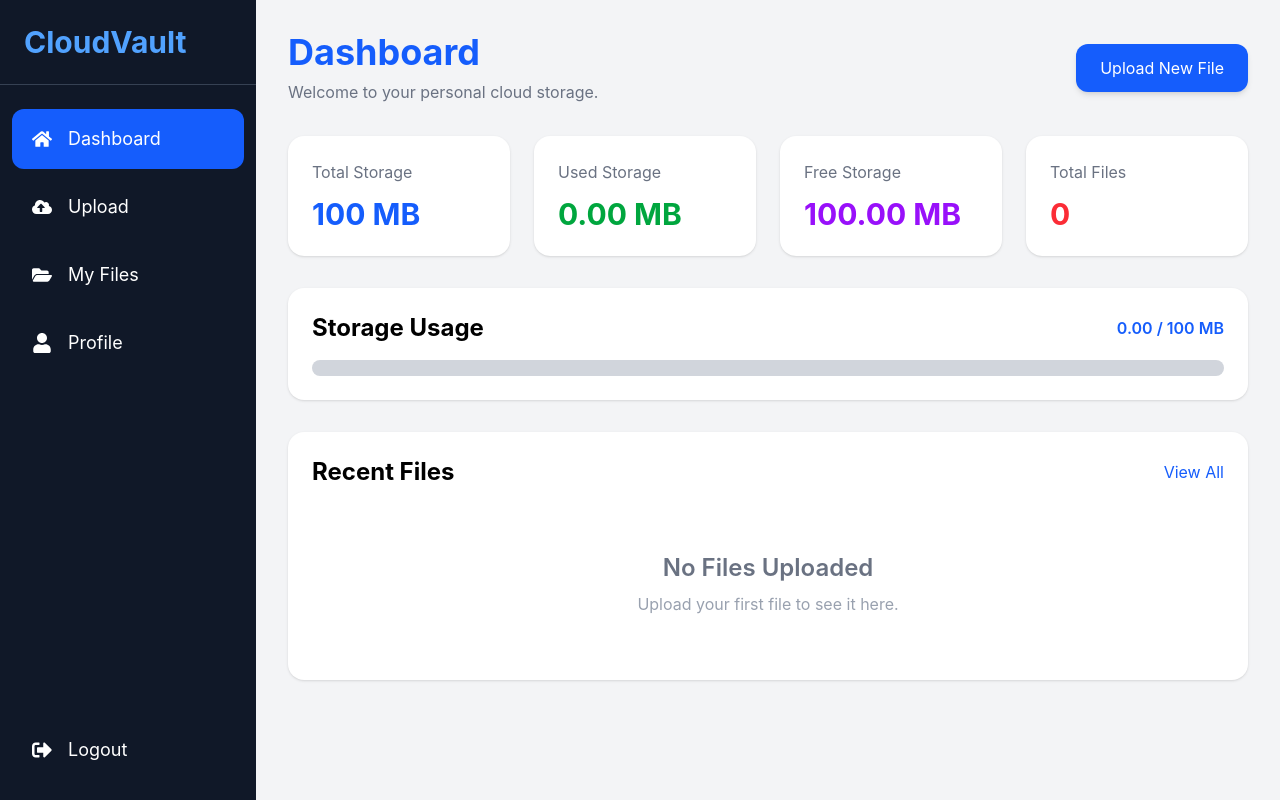
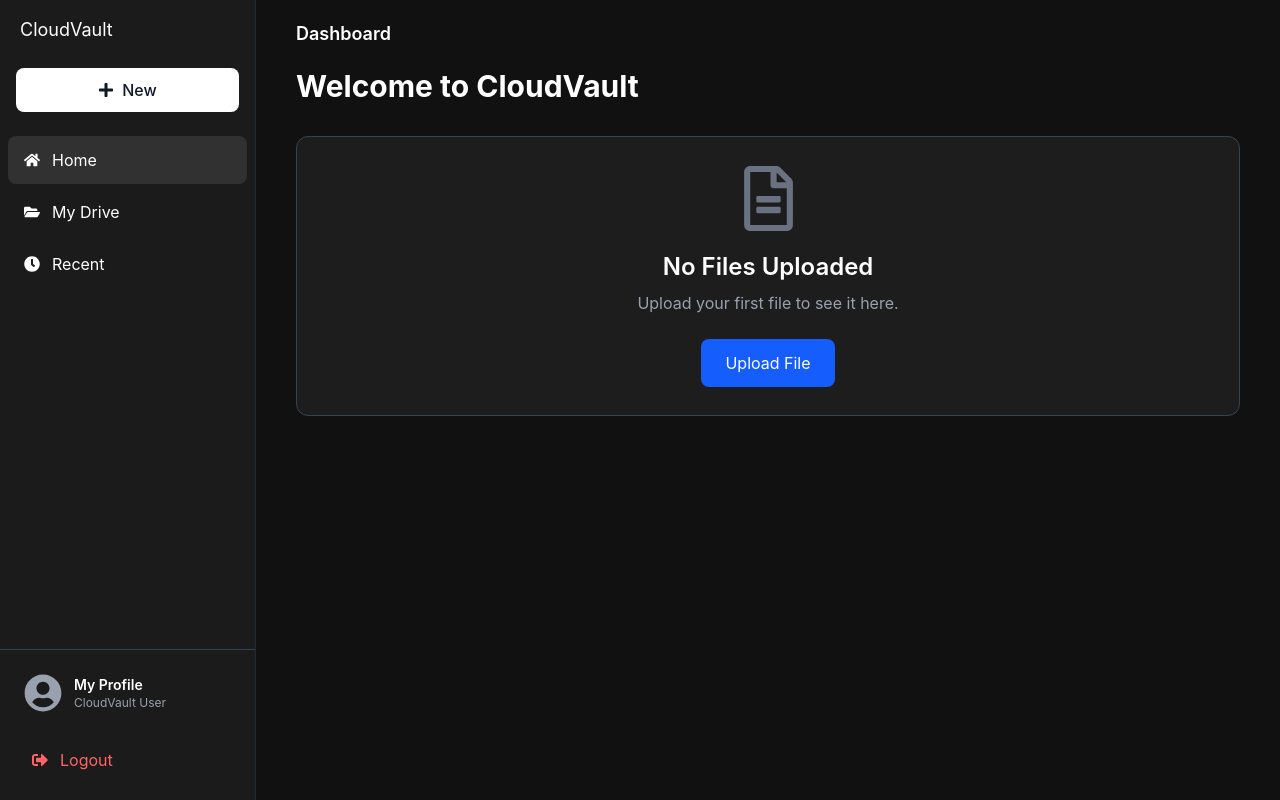
Before and after one commit to kiranpal1719/CloudBox, a React (Vite) app: page /dashboard in a window 1280 px wide. Built offline with nearby package versions, Linux system fonts and the light colour scheme.

Commit message:
Added logout functionality in sidebar

```diff
--- a/src/components/Sidebar.jsx
+++ b/src/components/Sidebar.jsx
@@ -1,152 +1,186 @@
 import { useState } from "react";
-import { Link, useLocation } from "react-router-dom";
+import { Link, useLocation, useNavigate } from "react-router-dom";
 import {
   FaBars,
   FaTimes,
   FaHome,
-  FaCloudUploadAlt,
   FaFolderOpen,
-  FaUser,
+  FaClock,
+  FaPlus,
+  FaUserCircle,
   FaSignOutAlt,
 } from "react-icons/fa";
 
 function Sidebar() {
   const location = useLocation();
+  const navigate = useNavigate();
   const [isOpen, setIsOpen] = useState(false);
 
-  const menuItems = [
-    {
-      name: "Dashboard",
-      path: "/dashboard",
-      icon: <FaHome />,
-    },
-    {
-      name: "Upload",
-      path: "/upload",
-      icon: <FaCloudUploadAlt />,
-    },
-    {
-      name: "My Files",
-      path: "/files",
-      icon: <FaFolderOpen />,
-    },
-    {
-      name: "Profile",
-      path: "/profile",
-      icon: <FaUser />,
-    },
-  ];
+const handleLogout = () => {
+  navigate("/", { replace: true });
+  setIsOpen(false);
+};
 
   return (
     <>
       {/* Mobile Header */}
-
-      <header className="lg:hidden fixed top-0 left-0 right-0 h-16 bg-gray-900 text-white flex items-center justify-between px-5 shadow-md z-50">
-
+      <header className="lg:hidden fixed top-0 left-0 right-0 h-16 bg-[#181818] border-b border-gray-800 flex items-center justify-between px-4 z-50">
         <button onClick={() => setIsOpen(true)}>
-          <FaBars size={22} />
+          <FaBars className="text-white text-xl" />
         </button>
 
-        <h1 className="text-xl font-bold text-blue-400">
+        <h1 className="text-blue-600 font-semibold text-lg">
           CloudVault
         </h1>
 
         <div className="w-6"></div>
-
       </header>
 
-      {/* Overlay */}
 
       {isOpen && (
         <div
+          onClick={() => setIsOpen(false)}
           className="fixed inset-0 bg-black/50 z-40 lg:hidden"
-          onClick={() => setIsOpen(false)}
-        />
+        ></div>
       )}
 
-      {/* Sidebar */}
 
       <aside
-        className={`fixed top-0 left-0 h-screen w-64 bg-gray-900 text-white z-50 transform transition-transform duration-300
-        ${
-          isOpen ? "translate-x-0" : "-translate-x-full"
-        }
-        lg:translate-x-0`}
+        className={`
+          fixed top-0 left-0 h-screen
+          w-60 sm:w-64
+          bg-[#1B1B1B]
+          border-r border-gray-800
+          text-white
+          flex flex-col
+          transition-transform duration-300
+          z-50
+          ${
+            isOpen
+              ? "translate-x-0"
+              : "-translate-x-full lg:translate-x-0"
+          }
+        `}
       >
 
-        {/* Logo */}
-
-        <div className="flex items-center justify-between p-6 border-b border-gray-700">
-
-          <h1 className="text-3xl font-bold text-blue-400">
-            CloudVault
-          </h1>
-
-          <button
-            onClick={() => setIsOpen(false)}
-            className="lg:hidden"
-          >
-            <FaTimes size={22} />
+        <div className="lg:hidden flex justify-end p-4">
+          <button onClick={() => setIsOpen(false)}>
+            <FaTimes className="text-xl" />
           </button>
-
         </div>
 
-        {/* Menu */}
 
-        <nav className="mt-6 px-3">
+        <div className="px-5 pt-4">
+          <div className="text-lg">
+            CloudVault
+          </div>
+        </div>
 
-          {menuItems.map((item) => (
 
-            <Link
-              key={item.name}
-              to={item.path}
-              onClick={() => setIsOpen(false)}
-              className={`flex items-center gap-4 px-5 py-4 rounded-xl mb-2 transition-all
-              ${
-                location.pathname === item.path
-                  ? "bg-blue-600"
-                  : "hover:bg-gray-800"
-              }`}
-            >
+        <div className="px-4 mt-6">
+          <Link
+            to="/upload"
+            onClick={() => setIsOpen(false)}
+            className="flex items-center justify-center gap-2 bg-white text-gray-900 py-2.5 rounded-lg font-medium hover:bg-gray-200 transition"
+          >
+            <FaPlus />
+            New
+          </Link>
+        </div>
 
-              <span className="text-xl">
-                {item.icon}
-              </span>
 
-              <span className="text-lg">
-                {item.name}
-              </span>
+        <nav className="mt-6 px-2 space-y-1">
 
-            </Link>
+          <Link
+            to="/dashboard"
+            onClick={() => setIsOpen(false)}
+            className={`flex items-center gap-3 px-4 py-3 rounded-lg transition ${
+              location.pathname === "/dashboard"
+                ? "bg-[#313131]"
+                : "hover:bg-[#2A2A2A]"
+            }`}
+          >
+            <FaHome />
+            Home
+          </Link>
 
-          ))}
+
+          <Link
+            to="/files"
+            onClick={() => setIsOpen(false)}
+            className={`flex items-center gap-3 px-4 py-3 rounded-lg transition ${
+              location.pathname === "/files"
+                ? "bg-[#313131]"
+                : "hover:bg-[#2A2A2A]"
+            }`}
+          >
+            <FaFolderOpen />
+            My Drive
+          </Link>
+
+
+          <Link
+            to="/recent"
+            onClick={() => setIsOpen(false)}
+            className={`flex items-center gap-3 px-4 py-3 rounded-lg transition ${
+              location.pathname === "/recent"
+                ? "bg-[#313131]"
+                : "hover:bg-[#2A2A2A]"
+            }`}
+          >
+            <FaClock />
+            Recent
+          </Link>
 
         </nav>
 
-        {/* Logout */}
 
-        <div className="absolute bottom-5 left-0 w-full px-3">
+        {/* Bottom Section */}
+        <div className="mt-auto border-t border-gray-700 p-4">
 
+
+          {/* Profile */}
           <Link
-            to="/login"
-            className="flex items-center gap-4 px-5 py-4 rounded-xl hover:bg-red-600 transition"
+            to="/profile"
+            onClick={() => setIsOpen(false)}
+            className="flex items-center gap-3 hover:bg-[#2A2A2A] rounded-lg p-2 transition"
           >
 
-            <FaSignOutAlt className="text-xl" />
+            <FaUserCircle
+              size={38}
+              className="text-gray-400"
+            />
 
-            <span className="text-lg">
-              Logout
-            </span>
+            <div>
+              <h3 className="text-sm font-semibold">
+                My Profile
+              </h3>
+
+              <p className="text-xs text-gray-400">
+                CloudVault User
+              </p>
+            </div>
 
           </Link>
+
+
+          {/* Logout Button */}
+          <button
+            onClick={handleLogout}
+            className="mt-4 w-full flex items-center gap-3 px-4 py-3 rounded-lg text-red-400 hover:bg-[#2A2A2A] transition"
+          >
+            <FaSignOutAlt />
+            Logout
+          </button>
+
 
         </div>
 
       </aside>
 
-      {/* Desktop Spacer */}
 
-      <div className="hidden lg:block w-64 flex-shrink-0"></div>
+      <div className="hidden lg:block w-60 sm:w-64"></div>
+
     </>
   );
 }
--- a/src/pages/Dashboard.jsx
+++ b/src/pages/Dashboard.jsx
@@ -1,220 +1,299 @@
 import { useEffect, useState } from "react";
 import { useNavigate } from "react-router-dom";
 import Sidebar from "../components/Sidebar";
+import { FiMoreVertical } from "react-icons/fi";
+import { FaRegFileAlt } from "react-icons/fa";
 
 function Dashboard() {
+
   const navigate = useNavigate();
   const [files, setFiles] = useState([]);
 
   useEffect(() => {
     const storedFiles =
       JSON.parse(localStorage.getItem("myFiles")) || [];
+
     setFiles(storedFiles);
   }, []);
 
-  const totalStorage = 100;
-
-  const usedStorage = files.reduce((total, file) => {
-    return total + parseFloat(file.size);
-  }, 0);
-
-  const freeStorage = totalStorage - usedStorage;
 
   return (
-    <div className="flex min-h-screen bg-gray-100">
 
+    <div className="flex min-h-screen bg-[#111111]">
+
+      {/* Sidebar */}
       <Sidebar />
 
-      <main className="flex-1 p-5 sm:p-6 lg:p-8 mt-16 lg:mt-0 overflow-x-hidden">
 
-        {/* Header */}
+      {/* Main Content */}
+<main
+  className="
+  flex-1
+  w-full
+  min-w-0
+  overflow-x-hidden
+  "
+>
 
-        <div className="flex flex-col md:flex-row justify-between md:items-center gap-5 mb-8">
 
-          <div>
+        {/* Top Heading */}
+        <div className="px-4 sm:px-6 lg:px-10 py-5">
 
-            <h1 className="text-3xl md:text-4xl font-bold text-blue-600">
+          <h1 className="text-white text-lg font-semibold">
             Dashboard
           </h1>
 
-            <p className="text-gray-500 mt-2">
-              Welcome to your personal cloud storage.
-            </p>
-
         </div>
 
-          <button
-            onClick={() => navigate("/upload")}
-            className="bg-blue-600 hover:bg-blue-700 text-white px-6 py-3 rounded-xl shadow-md"
-          >
-            Upload New File
-          </button>
 
-        </div>
 
-        {/* Cards */}
+        {/* Content */}
 
-        <div className="grid grid-cols-1 sm:grid-cols-2 xl:grid-cols-4 gap-6">
+        <div className="
+          px-4
+          sm:px-6
+          lg:px-10
+          pb-10
+        ">
 
-          <div className="bg-white rounded-2xl shadow p-6">
 
-            <p className="text-gray-500">
-              Total Storage
-            </p>
-
-            <h2 className="text-3xl font-bold text-blue-600 mt-3">
-              {totalStorage} MB
+          <h2 className="
+            text-white
+            text-2xl
+            sm:text-3xl
+            font-bold
+          ">
+            Welcome to CloudVault
           </h2>
 
-          </div>
 
-          <div className="bg-white rounded-2xl shadow p-6">
 
-            <p className="text-gray-500">
-              Used Storage
-            </p>
-
-            <h2 className="text-3xl font-bold text-green-600 mt-3">
-              {usedStorage.toFixed(2)} MB
-            </h2>
-
-          </div>
-
-          <div className="bg-white rounded-2xl shadow p-6">
-
-            <p className="text-gray-500">
-              Free Storage
-            </p>
-
-            <h2 className="text-3xl font-bold text-purple-600 mt-3">
-              {freeStorage.toFixed(2)} MB
-            </h2>
-
-          </div>
-
-          <div className="bg-white rounded-2xl shadow p-6">
-
-            <p className="text-gray-500">
-              Total Files
-            </p>
-
-            <h2 className="text-3xl font-bold text-red-500 mt-3">
-              {files.length}
-            </h2>
-
-          </div>
-
-        </div>
-
-        {/* Storage */}
-
-        <div className="bg-white rounded-2xl shadow p-6 mt-8">
-
-          <div className="flex justify-between items-center mb-4">
-
-            <h2 className="text-2xl font-bold">
-              Storage Usage
-            </h2>
-
-            <span className="text-blue-600 font-semibold">
-              {usedStorage.toFixed(2)} / {totalStorage} MB
-            </span>
-
-          </div>
-
-          <div className="w-full bg-gray-300 rounded-full h-4">
+          {/* Files Grid */}
 
           <div
-              className="bg-blue-600 h-4 rounded-full"
-              style={{
-                width: `${Math.min(
-                  (usedStorage / totalStorage) * 100,
-                  100
-                )}%`,
-              }}
-            ></div>
+className="
+grid
+grid-cols-1
+md:grid-cols-2
+xl:grid-cols-3
+gap-6
+mt-8
+w-full
+"
+>
 
-          </div>
 
-        </div>
+          {
+            files.length === 0 ? (
 
-        {/* Recent Files */}
+              <div className="col-span-full w-full max-w-5xl mx-auto">
 
-        <div className="bg-white rounded-2xl shadow p-6 mt-8">
 
-          <div className="flex justify-between items-center mb-6">
+                <div
+                className="
+                bg-[#1d1d1d]
+                border
+                border-gray-700
+                rounded-xl
+                min-h-[280px]
+                flex
+                flex-col
+                justify-center
+                items-center
+                px-5
+                text-center
+                "
+                >
 
-            <h2 className="text-2xl font-bold">
-              Recent Files
-            </h2>
 
-            <button
-              onClick={() => navigate("/files")}
-              className="text-blue-600 hover:underline"
+                  <FaRegFileAlt
+                    size={65}
+                    className="text-gray-500"
+                  />
+
+
+                  <h3
+                  className="
+                  text-white
+                  text-xl
+                  sm:text-2xl
+                  font-semibold
+                  mt-5
+                  "
                   >
-              View All
-            </button>
-
-          </div>
-
-          {files.length === 0 ? (
-
-            <div className="text-center py-10">
-
-              <h3 className="text-2xl font-semibold text-gray-500">
                     No Files Uploaded
                   </h3>
+
 
                   <p className="text-gray-400 mt-2">
                     Upload your first file to see it here.
                   </p>
 
+
+                  <button
+                  onClick={() => navigate("/upload")}
+                  className="
+                  mt-6
+                  bg-blue-600
+                  hover:bg-blue-700
+                  px-6
+                  py-3
+                  rounded-lg
+                  text-white
+                  transition
+                  "
+                  >
+                    Upload File
+                  </button>
+
+
                 </div>
+
+
+              </div>
+
 
             ) : (
 
-            <div className="space-y-4">
 
-              {files
-                .slice(-5)
+              files
+              .slice()
               .reverse()
-                .map((file) => (
+              .map((file)=>(
+
 
                 <div
                 key={file.id}
-                    className="flex flex-col sm:flex-row justify-between sm:items-center gap-3 border rounded-xl p-4 hover:bg-gray-50"
+                className="
+                bg-[#1d1d1d]
+                border
+                border-gray-700
+                rounded-xl
+                hover:border-blue-500
+                transition
+                overflow-hidden
+                "
                 >
 
-                    <div>
 
-                      <h3 className="font-semibold text-lg">
+                  {/* Header */}
+
+                  <div
+                  className="
+                  flex
+                  justify-between
+                  items-center
+                  p-4
+                  "
+                  >
+
+
+                    <h3
+                    className="
+                    text-white
+                    text-sm
+                    font-medium
+                    truncate
+                    max-w-[80%]
+                    "
+                    >
                       {file.name}
                     </h3>
 
-                      <p className="text-gray-500 text-sm">
-                        {file.uploadedAt}
-                      </p>
+
+                    <FiMoreVertical
+                    className="
+                    text-gray-400
+                    hover:text-white
+                    "
+                    />
 
                   </div>
 
-                    <span className="font-semibold text-blue-600">
-                      {file.size}
-                    </span>
+
+
+                  {/* Icon Area */}
+
+                  <div
+                  className="
+                  h-44
+                  sm:h-48
+                  bg-[#262626]
+                  flex
+                  flex-col
+                  justify-center
+                  items-center
+                  "
+                  >
+
+
+                    <FaRegFileAlt
+                    size={65}
+                    className="text-blue-500"
+                    />
+
+
+                    <p className="text-gray-300 mt-3 text-sm">
+                      File
+                    </p>
+
 
                   </div>
 
-                ))}
+
+
+
+                  {/* Footer */}
+
+                  <div
+                  className="
+                  border-t
+                  border-gray-700
+                  p-4
+                  "
+                  >
+
+                    <p className="text-xs text-gray-500">
+                      Last Updated
+                    </p>
+
+
+                    <p className="text-sm text-gray-300 mt-1">
+                      {file.uploadedAt || "Today"}
+                    </p>
+
+
+                    <p className="text-xs text-blue-400 mt-2">
+                      {file.size}
+                    </p>
+
 
                   </div>
 
-          )}
 
                 </div>
 
+
+              ))
+
+
+            )
+          }
+
+
+          </div>
+
+
+        </div>
+
+
       </main>
 
+
     </div>
+
   );
 }
 
+
 export default Dashboard;
--- a/src/pages/Upload.jsx
+++ b/src/pages/Upload.jsx
@@ -1,5 +1,6 @@
 import { useRef, useState } from "react";
 import { useNavigate } from "react-router-dom";
+import { FiUploadCloud, FiX } from "react-icons/fi";
 import Sidebar from "../components/Sidebar";
 
 function Upload() {
@@ -35,44 +36,66 @@ function Upload() {
       size: (selectedFile.size / 1024 / 1024).toFixed(2) + " MB",
       type: selectedFile.type,
       uploadedAt: new Date().toLocaleString(),
+      preview: URL.createObjectURL(selectedFile),
     });
 
-    localStorage.setItem("myFiles", JSON.stringify(files));
+    localStorage.setItem(
+      "myFiles",
+      JSON.stringify(files)
+    );
 
     alert("File Uploaded Successfully!");
 
-    navigate("/files");
+    navigate("/dashboard");
   };
 
   return (
-    <div className="flex min-h-screen bg-gray-100">
+    <div className="flex min-h-screen bg-[#0d0d0d]">
 
       <Sidebar />
 
-      <main className="flex-1 p-5 sm:p-6 lg:p-8 mt-16 lg:mt-0">
+      <main className="flex-1 mt-16 lg:mt-0 flex items-center justify-center p-4">
 
-        <div className="mb-8">
+        {/* Dark Overlay */}
 
-          <h1 className="text-3xl md:text-4xl font-bold text-blue-600">
-            Upload Files
-          </h1>
+        <div className="absolute inset-0 bg-black/60"></div>
 
-          <p className="text-gray-500 mt-2">
-            Upload your documents, images and videos securely.
-          </p>
+        {/* Upload Modal */}
+
+        <div className="relative z-10 bg-[#181818] w-full max-w-md rounded-xl border border-gray-700 shadow-2xl">
+
+          {/* Header */}
+
+          <div className="flex items-center justify-between px-5 py-4 border-b border-gray-700">
+
+            <div className="flex items-center gap-3">
+
+              <FiUploadCloud
+                className="text-white"
+                size={22}
+              />
+
+              <h2 className="text-white text-lg font-semibold">
+                Upload File
+              </h2>
 
             </div>
 
-        <div className="bg-white rounded-2xl shadow-lg p-6 md:p-10">
+            <button
+              onClick={() => navigate("/dashboard")}
+              className="text-gray-400 hover:text-white"
+            >
+              <FiX size={20} />
+            </button>
 
-          <div className="border-2 border-dashed border-blue-500 rounded-2xl p-8 md:p-16 text-center">
+          </div>
 
-            <h2 className="text-2xl font-bold">
-              Drag & Drop Files Here
-            </h2>
+          {/* Body */}
 
-            <p className="text-gray-500 mt-3">
-              or choose a file from your device
+          <div className="p-5">
+
+            <p className="text-gray-400 text-sm mb-5">
+              Select a file to upload to CloudVault
             </p>
 
             <input
@@ -82,52 +105,59 @@ function Upload() {
               className="hidden"
             />
 
-            <div className="flex flex-col sm:flex-row justify-center gap-4 mt-8">
-
             <button
               onClick={handleChooseFile}
-                className="bg-blue-600 hover:bg-blue-700 text-white px-8 py-3 rounded-xl"
+              className="w-full bg-[#252525] hover:bg-[#303030] text-white border border-gray-700 rounded-lg py-3 transition"
             >
-                Choose File
+              {selectedFile
+                ? selectedFile.name
+                : "Choose File"}
             </button>
-
-              <button
-                onClick={handleUpload}
-                className="bg-green-600 hover:bg-green-700 text-white px-8 py-3 rounded-xl"
-              >
-                Upload
-              </button>
-
-            </div>
 
             {selectedFile && (
 
-              <div className="mt-10 bg-gray-100 rounded-xl p-6 text-left">
+              <div className="mt-5 bg-[#232323] rounded-lg p-4 border border-gray-700">
 
-                <h3 className="text-xl font-bold mb-4">
-                  Selected File
-                </h3>
-
-                <div className="space-y-3">
-
-                  <p>
-                    <strong>Name :</strong> {selectedFile.name}
+                <p className="text-white text-sm">
+                  <span className="font-semibold">
+                    Name:
+                  </span>{" "}
+                  {selectedFile.name}
                 </p>
 
-                  <p>
-                    <strong>Size :</strong>{" "}
+                <p className="text-gray-400 text-sm mt-2">
+                  Size:{" "}
                   {(selectedFile.size / 1024 / 1024).toFixed(2)} MB
                 </p>
 
-                  <p>
-                    <strong>Type :</strong> {selectedFile.type}
+                <p className="text-gray-400 text-sm">
+                  Type: {selectedFile.type}
                 </p>
 
               </div>
 
+            )}
+
+            <div className="mt-6 flex flex-col sm:flex-row gap-3">
+
+  <button
+    onClick={handleUpload}
+    className="flex-1 bg-blue-600 hover:bg-blue-700 text-white py-3 rounded-lg font-medium transition"
+  >
+    Upload File
+  </button>
+
+  <button
+    onClick={() => {
+      setSelectedFile(null);
+      navigate("/dashboard");
+    }}
+    className="flex-1 bg-[#2b2b2b] hover:bg-[#383838] text-white py-3 rounded-lg font-medium transition"
+  >
+    Cancel Upload
+  </button>
+
 </div>
-
-            )}
 
           </div>
 
```
Lines whose indentation alone changed are shown as unchanged.
